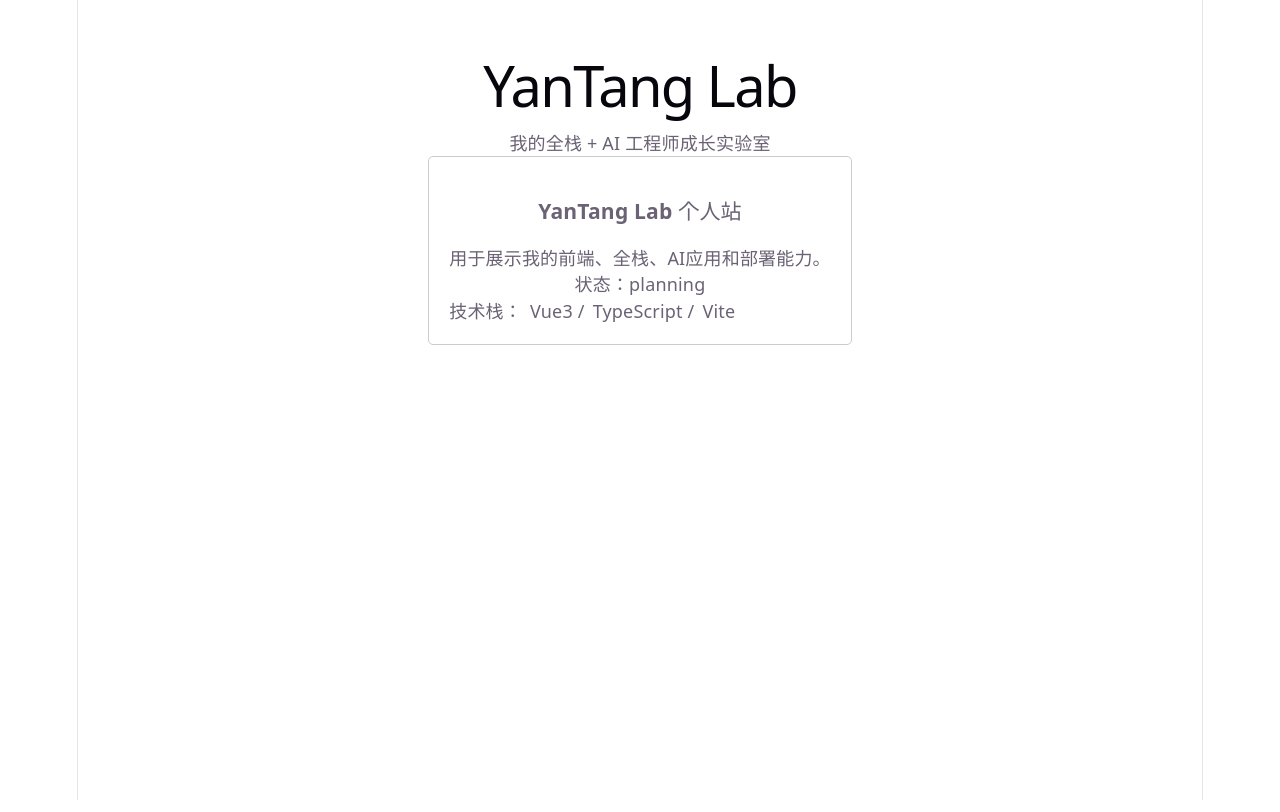
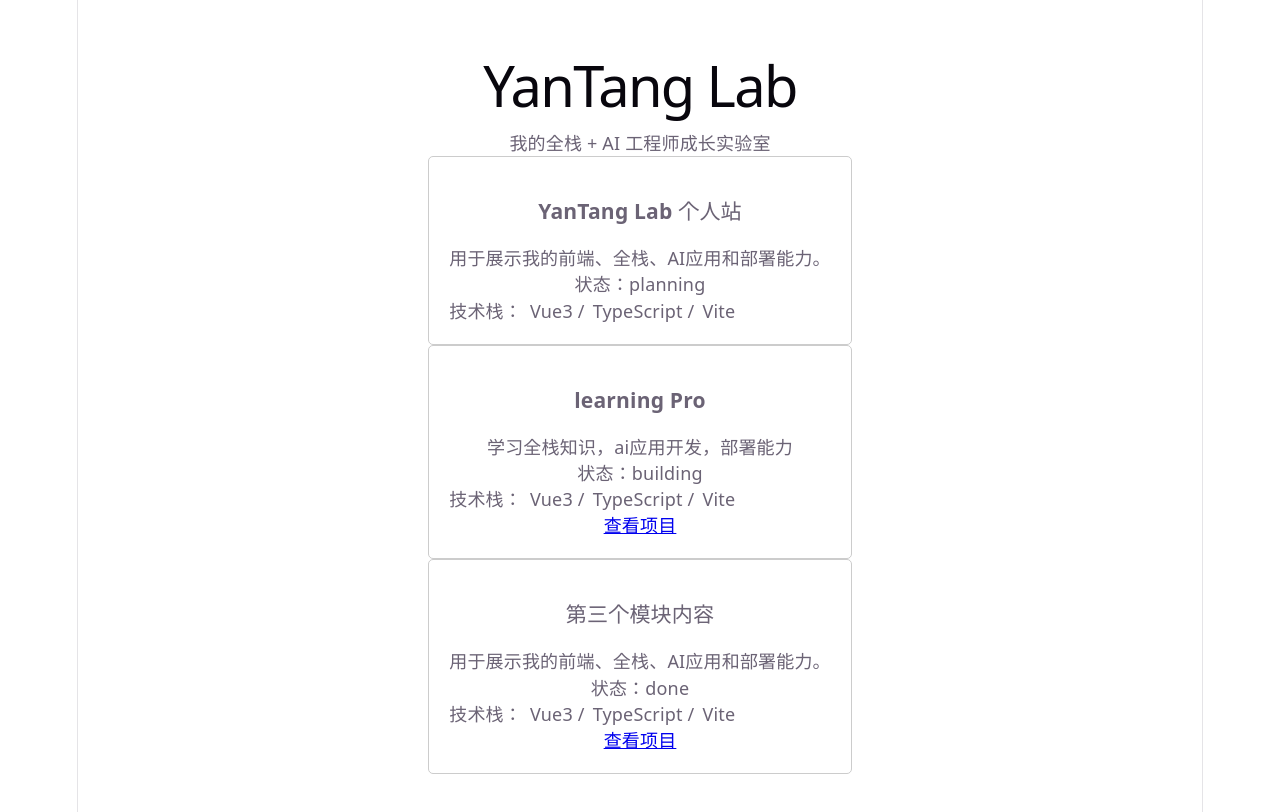
Before and after one commit to Biscuit733/yantang-lab, a Vue app: page / in a window 1280 px wide. Built offline with nearby package versions, Linux system fonts and the light colour scheme.

Commit message:
push day2

```diff
--- a/src/App.vue
+++ b/src/App.vue
@@ -4,7 +4,7 @@
     <h1>YanTang Lab</h1>
     <p>我的全栈 + AI 工程师成长实验室</p>
 
-    <ProjectCard :project="firstProject" />
+    <ProjectCard v-for="project in Projects" :key="project.id" :project="project" />
   </main>
 </template>
 
@@ -19,13 +19,27 @@
   import ProjectCard from './components/ProjectCard.vue'
   import type { Project } from './types/project'
 
-  const firstProject : Project = {
+  const Projects : Project[] = [{
     id:1,
     title: 'YanTang Lab 个人站',
     description: '用于展示我的前端、全栈、AI应用和部署能力。',
     techStack: ['Vue3', 'TypeScript', 'Vite'],
     status: "planning"
-  }
+  },{
+    id:2,
+    title: 'learning Pro',
+    description: '学习全栈知识，ai应用开发，部署能力',
+    techStack: ['Vue3', 'TypeScript', 'Vite'],
+    status: "building",
+    link: 'https://github.com/tjy1994/learning-pro'
+  },{
+    id:3,
+    title: '第三个模块内容',
+    description: '用于展示我的前端、全栈、AI应用和部署能力。',
+    techStack: ['Vue3', 'TypeScript', 'Vite'],
+    status: "done",
+    link: 'https://github.com/tjy1994/yantang-lab'
+  }]
 </script>
 
 <style scoped>
--- a/src/components/ProjectCard.vue
+++ b/src/components/ProjectCard.vue
@@ -9,6 +9,9 @@
                 <span v-if="index !== project.techStack.length - 1">/</span>
             </span>
         </div>
+        <p v-if="project.link">
+            <a v-if="project.link" :href="project.link" target="_blank">查看项目</a>
+        </p>
     </article>
 </template>
 
```
Also changed, not shown: 2 other files (tests, documents, lock files or other folders).
